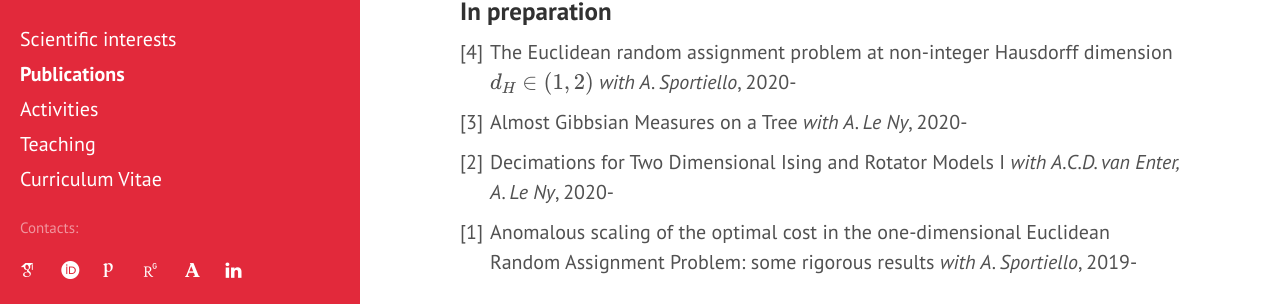
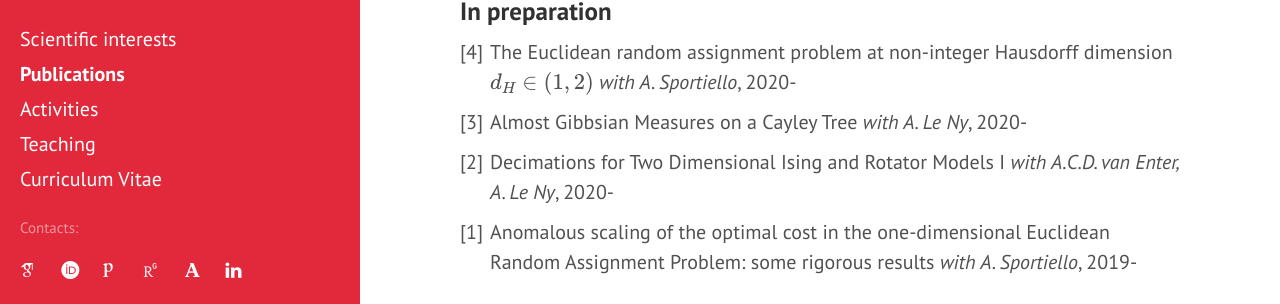
Before and after one commit to matteodachille/matteodachille.github.io, a Jekyll site: the page built from publications.md, in a window 1280 px wide and 1305 px high. Shown: the part 204-508 px from the top of the window. Built offline with Jekyll 4.4.1, drawn with Linux system fonts in a browser that asks for light colours; nearby versions of some CDN libraries; some web fonts are replaced; formulas are drawn with MathJax 3.

Commit message:
Corrected typos

```diff
--- a/_data/pubs.yml
+++ b/_data/pubs.yml
@@ -11,7 +11,7 @@
   submitted: False
   pdf: ""
 
-- title: Almost Gibbsian Measures on a Tree
+- title: Almost Gibbsian Measures on a Cayley Tree
   authors: A. Le Ny
   upcoming: True
   preprint: False
```
